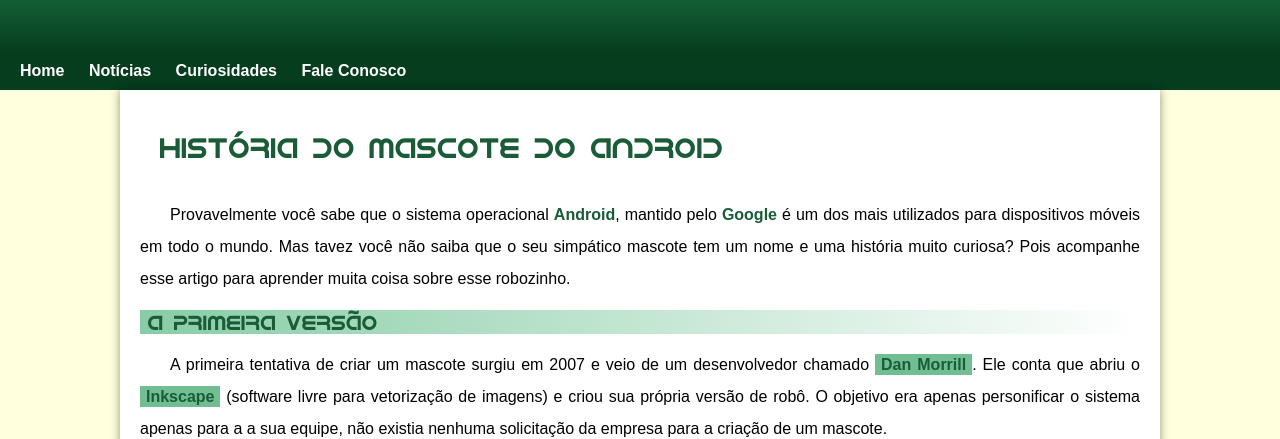
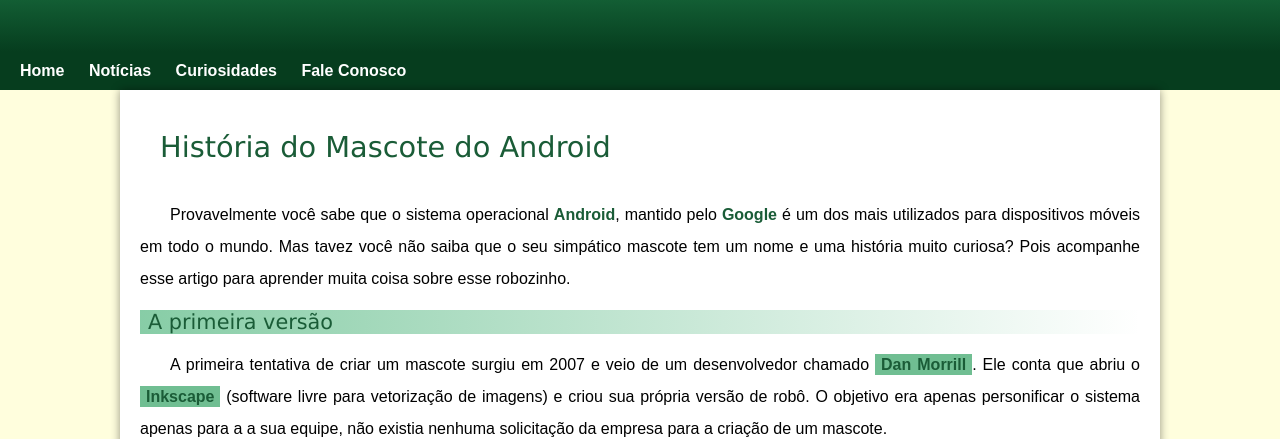
Before and after one commit to Marhff/Projeto-android, a plain HTML site: page index.html in a window 1280 px wide. Shown: the part 118-557 px from the top of the page. Drawn offline with Linux system fonts and the light colour scheme.

Commit message:
Update style.css

```diff
--- a/style.css
+++ b/style.css
@@ -17,7 +17,7 @@
 
    --fonteppadrao: Arial, Verdana, Helvetica, sans-serif;
    --fonte-destaque: 'Bebas Neue', cursive;
-   --fonte-android: 'Android', 'Bebas Neue';
+   --fonte-android: 'Verdana', 'Bebas Neue';
 }
 
 *{
```
